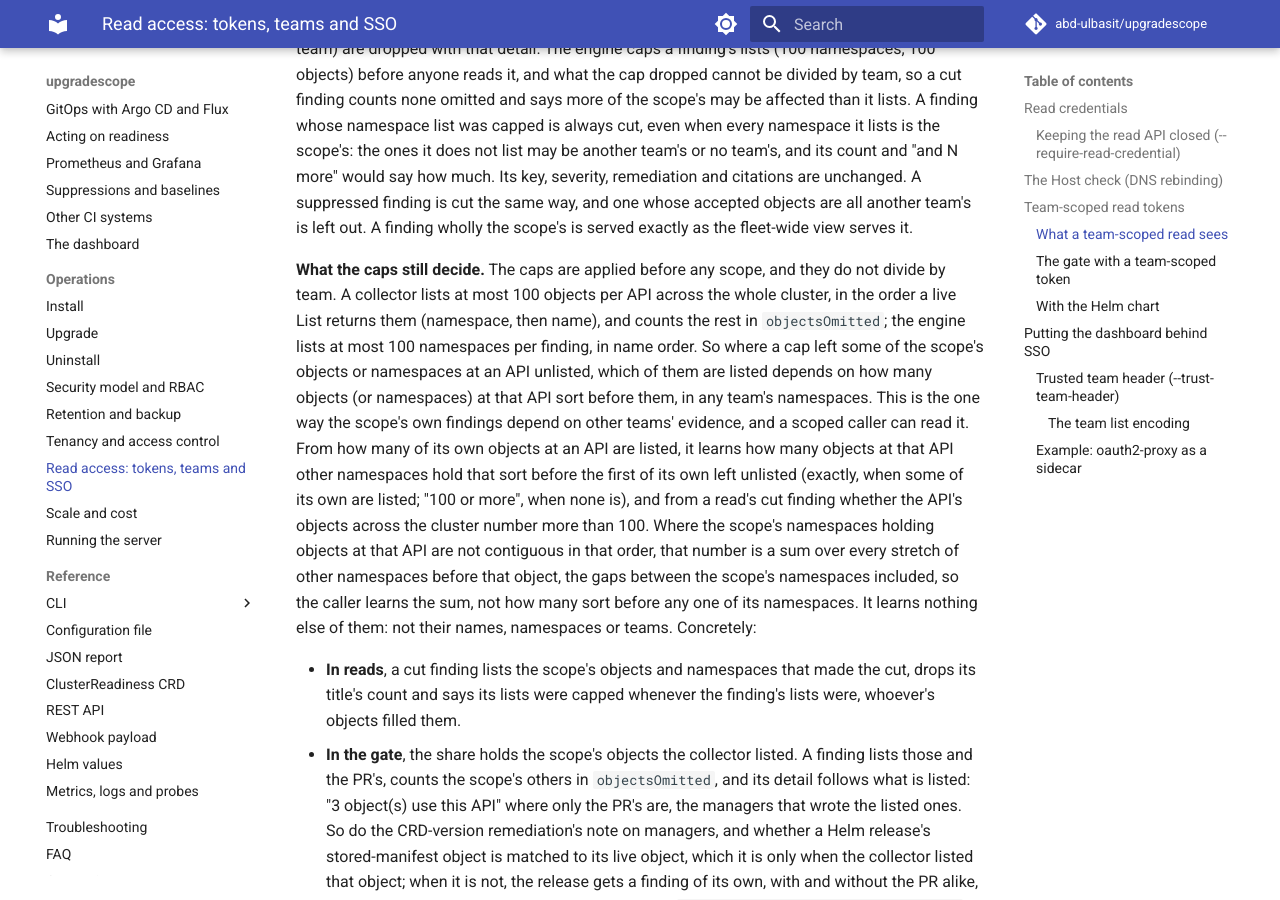
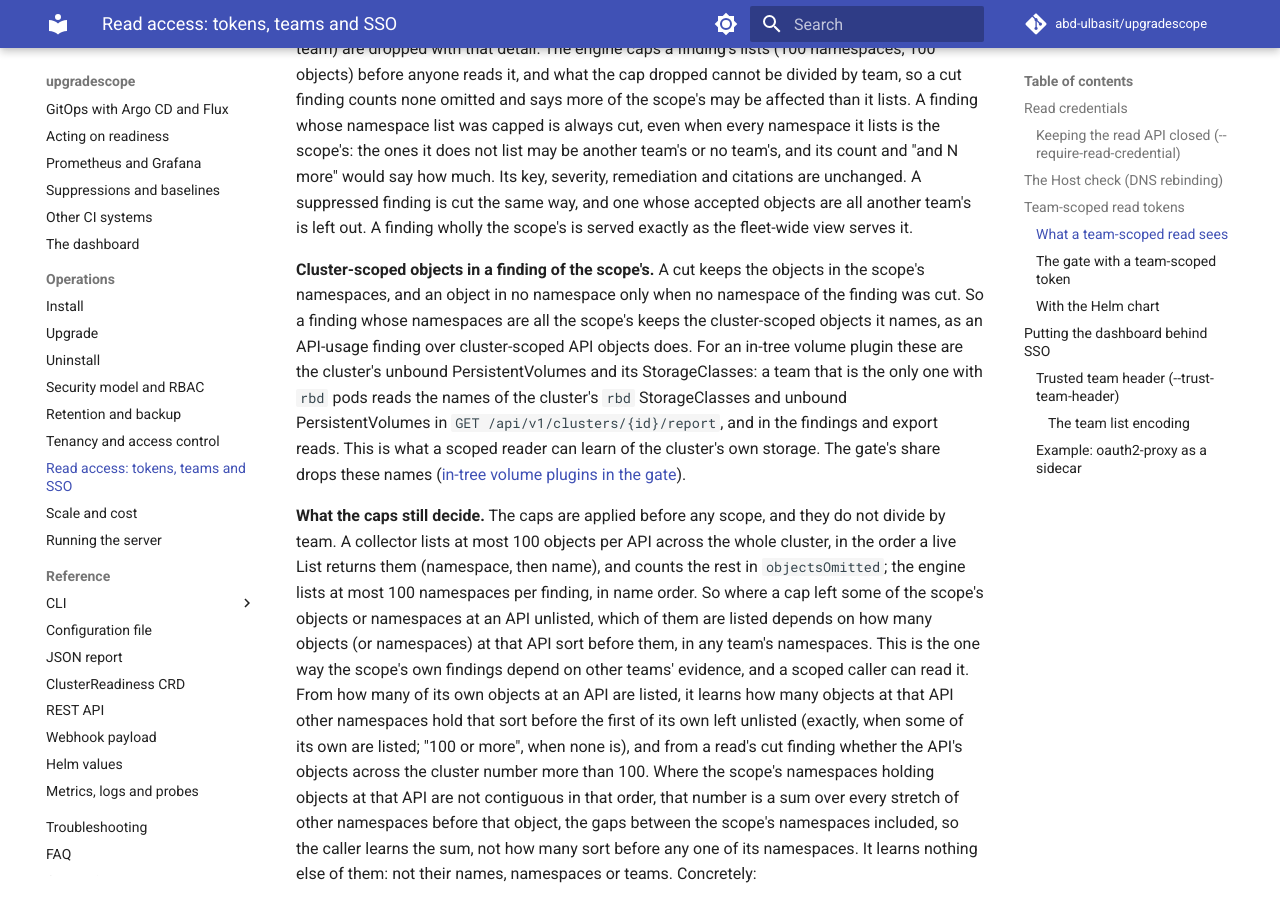
Before and after one commit to abd-ulbasit/upgradescope, an MkDocs documentation site: the page built from docs/operations/auth.md, in a window 1280 px wide and 900 px high, scrolled down 5276 px. Built offline with MkDocs 1.6.1 and Material for MkDocs 9.7.7, drawn with Linux system fonts in a browser that asks for light colours; comment, search, counter and statistics services are not loaded; some of the changed text lies outside the part shown.

Commit message:
docs(auth): what a scoped read keeps of cluster-scoped volume refs, and the scoped gate's unacceptable bound PVs
A read cut keeps the cluster-scoped refs (unbound PersistentVolumes,
StorageClasses) of a finding whose namespaces are all the scope's, so a
team alone with rbd pods reads the cluster's StorageClass names in the
report, findings and export reads; listed among what a scoped reader
learns. The team-scoped gate's share drops the scope's bound
PersistentVolumes (live refs carry no namespace), so their ignore
annotations cannot accept a volume-plugin finding there.

Refs #365

Co-Authored-By: Claude Fable 5 <noreply@anthropic.com>

```diff
--- a/docs/operations/auth.md
+++ b/docs/operations/auth.md
@@ -262,6 +262,19 @@ unchanged. A suppressed finding is cut the same way, and one whose
 accepted objects are all another team's is left out. A finding wholly the
 scope's is served exactly as the fleet-wide view serves it.
 
+**Cluster-scoped objects in a finding of the scope's.** A cut keeps the
+objects in the scope's namespaces, and an object in no namespace only
+when no namespace of the finding was cut. So a finding whose namespaces
+are all the scope's keeps the cluster-scoped objects it names, as an
+API-usage finding over cluster-scoped API objects does. For an in-tree
+volume plugin these are the cluster's unbound PersistentVolumes and its
+StorageClasses: a team that is the only one with `rbd` pods reads the
+names of the cluster's `rbd` StorageClasses and unbound PersistentVolumes
+in `GET /api/v1/clusters/{id}/report`, and in the findings and export
+reads. This is what a scoped reader can learn of the cluster's own
+storage. The gate's share drops these names
+([in-tree volume plugins in the gate](#what-a-team-scoped-read-sees)).
+
 **What the caps still decide.** The caps are applied before any scope,
 and they do not divide by team. A collector lists at most 100 objects per
 API across the whole cluster, in the order a live List returns them
@@ -342,6 +355,16 @@ where nobody does. The share cannot tell the scope's pods from the
 PersistentVolumes bound to its claims, so a finding of the share's own
 that the PR does not join counts them together as PersistentVolumes or
 StorageClasses.
+
+The share also drops the scope's PersistentVolumes bound to its claims
+from every listing: a live PersistentVolume ref carries no namespace, so
+the share cannot tell the scope's from another team's, and keeps only
+their counts. Their `upgradescope.basit.engineer/ignore` annotations
+therefore cannot accept a volume-plugin finding in a team-scoped
+`?cluster=` gate: the finding stays open there, where the fleet-wide
+gate, which lists them, can accept it. To accept it in a team-scoped gate,
+send a `?config=` rule without object selectors, which takes the finding
+whole, or gate with a fleet-wide token.
 
 Tests pin this, with payments' two Ingresses unlisted behind web's
 hundred in `a-web` against a cluster of payments' two alone: the finding
```
